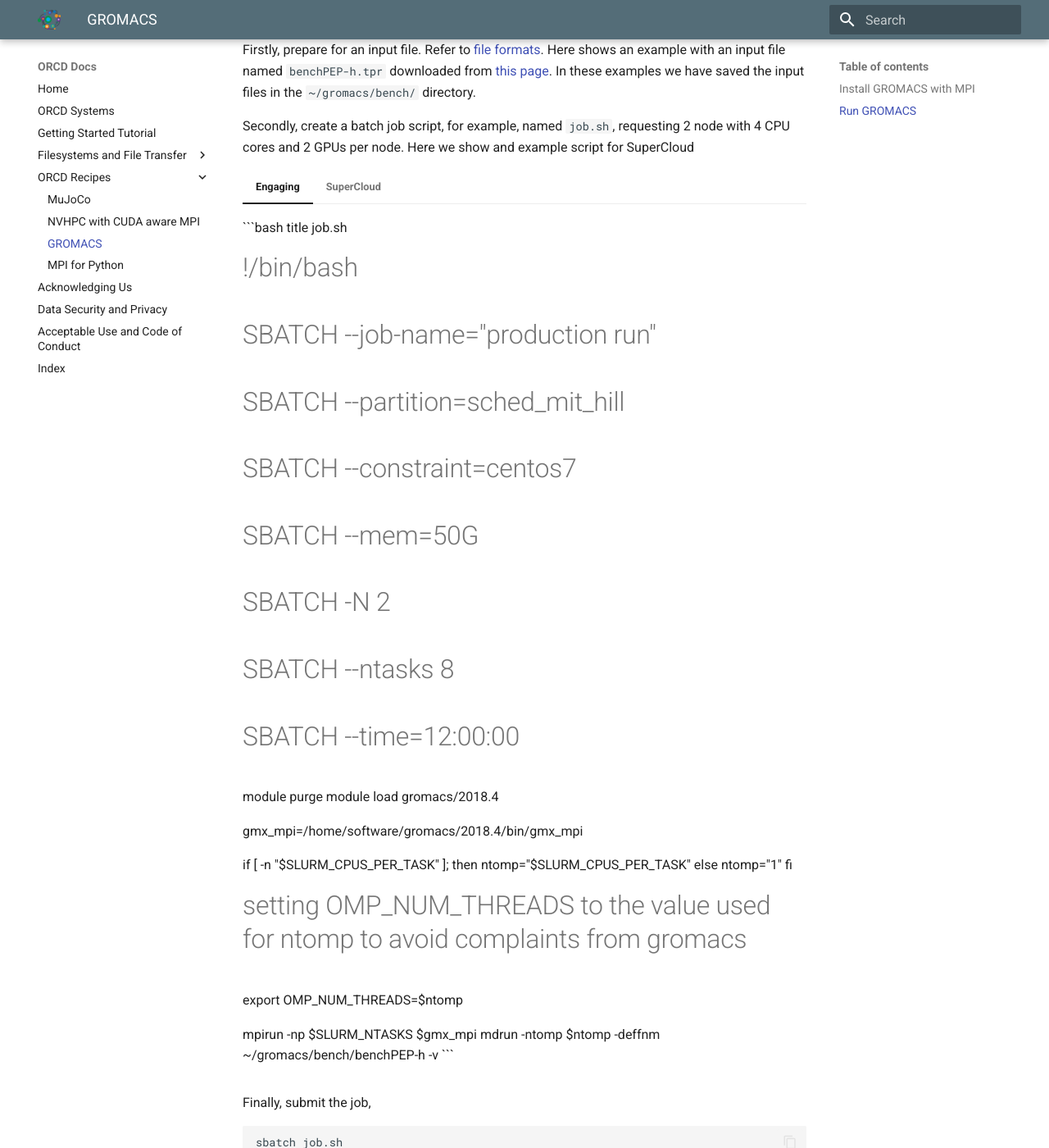
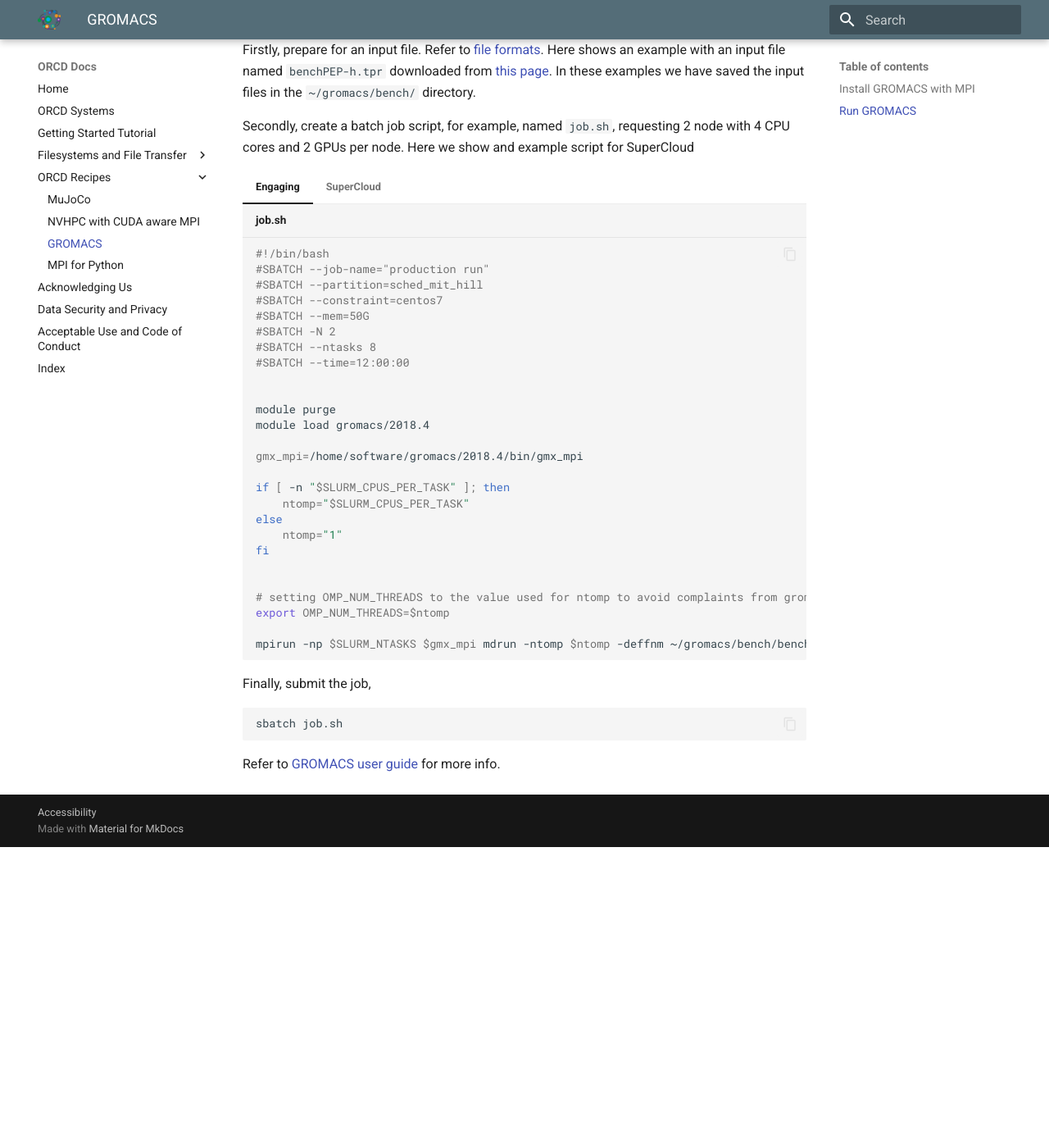
Before and after one commit to mit-orcd/orcd-docs-edit, an MkDocs documentation site: the page built from docs/recipes/gromacs.md, in a window 1280 px wide and 1400 px high, scrolled down 1241 px. Shown: the whole window at 82% size. Built offline with MkDocs 1.6.1 and Material for MkDocs 9.7.7, drawn with Linux system fonts in a browser that asks for light colours; after the commit the page ends 2274 px from its top, so only the background shows below that.

Commit message:
formatting fix

````diff
--- a/docs/recipes/gromacs.md
+++ b/docs/recipes/gromacs.md
@@ -102,7 +102,7 @@
 Secondly, create a batch job script, for example, named `job.sh`, requesting 2 node with 4 CPU cores and 2 GPUs per node. Here we show and example script for SuperCloud
 
 === "Engaging"
-    ```bash title job.sh
+    ```bash title="job.sh"
     #!/bin/bash
     #SBATCH --job-name="production run"
     #SBATCH --partition=sched_mit_hill
````
